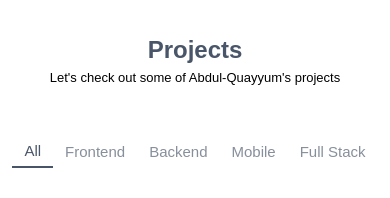
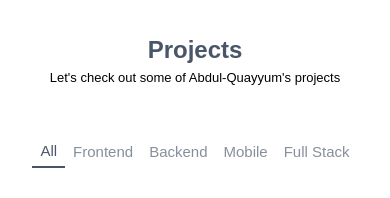
Before and after one commit to AbdulQuayyum/portfolio-2.0, a React (Create React App) app: page / in a window 390 px wide. Shown: the part 4420-4618 px from the top of the page. Built offline with nearby package versions, Linux system fonts and the light colour scheme.

Commit message:
Emi Chief Cooker👨🏾‍🍳

```diff
--- a/src/Styles/Projects.css
+++ b/src/Styles/Projects.css
@@ -143,6 +143,10 @@
     .project-filters {
         column-gap: 0rem;
     }
+
+    .project-item {
+    padding: 0.25rem 0.5rem;
+    }
 }
 
 @media screen and (max-width: 350px) {
```
